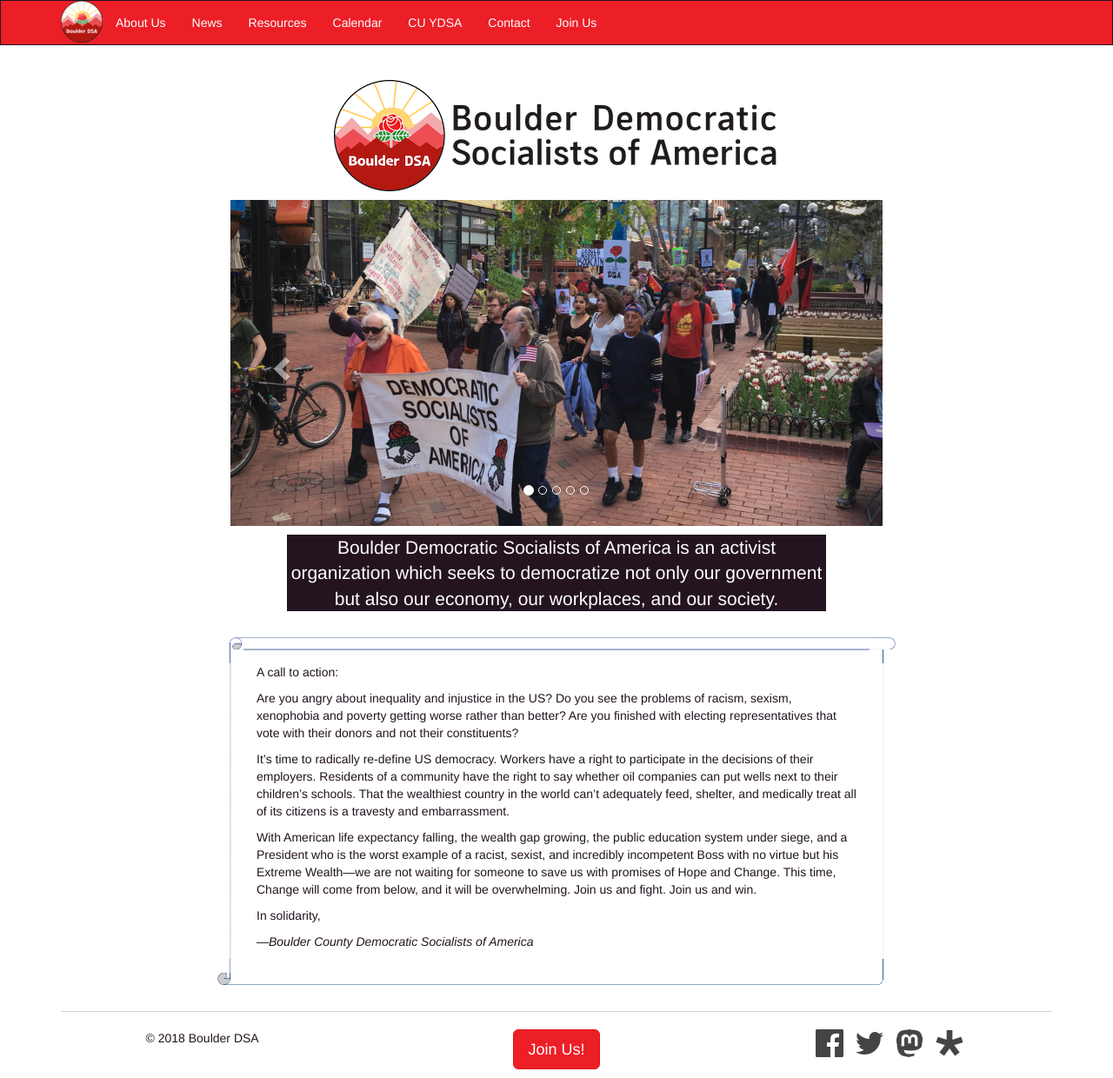
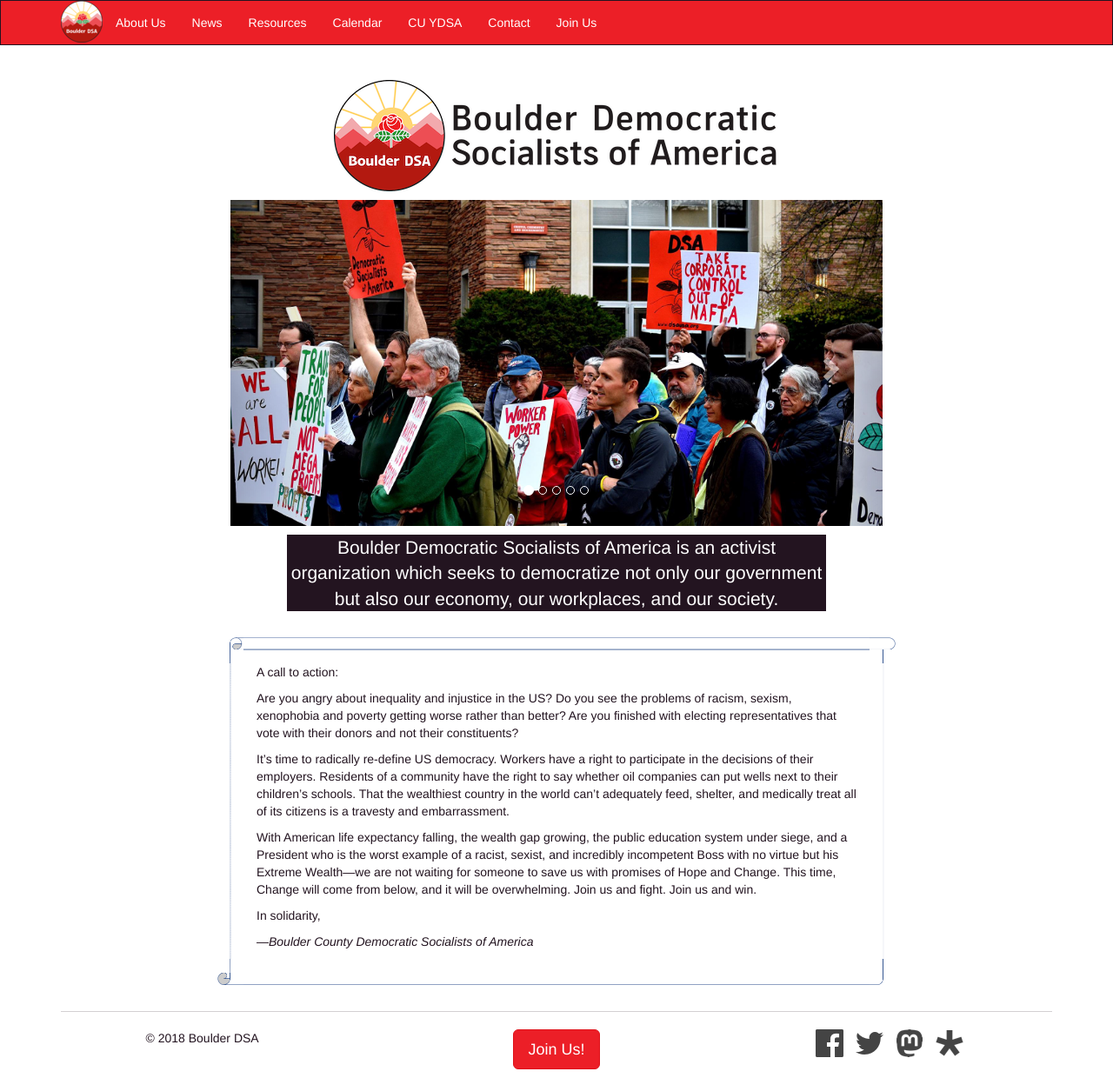
Before and after one commit to boulderdsa/boulderdsa.github.io, a Jekyll site: the page built from index.md, in a window 1280 px wide. Shown: the whole page at 87% size. Built offline with Jekyll 4.4.1, drawn with Linux system fonts in a browser that asks for light colours.

Commit message:
Switching carousel order slightly.

```diff
--- a/index.md
+++ b/index.md
@@ -3,8 +3,8 @@ title: Boulder DSA
 display-title: "<img src=\"/images/logos/letterhead.png\" srcset=\"/images/logos/letterhead@2x.png 2x\" alt=\"Boulder Democratic Socialists of America\" class=\"img-responsive center-block\">"
 
 carousel:
+  - mayday-2018-2.jpg
   - mayday-2017.jpg
-  - mayday-2018-2.jpg
   - mayday-2018.jpg
   - sign-making.jpg
   - teachers-march.jpg
```
